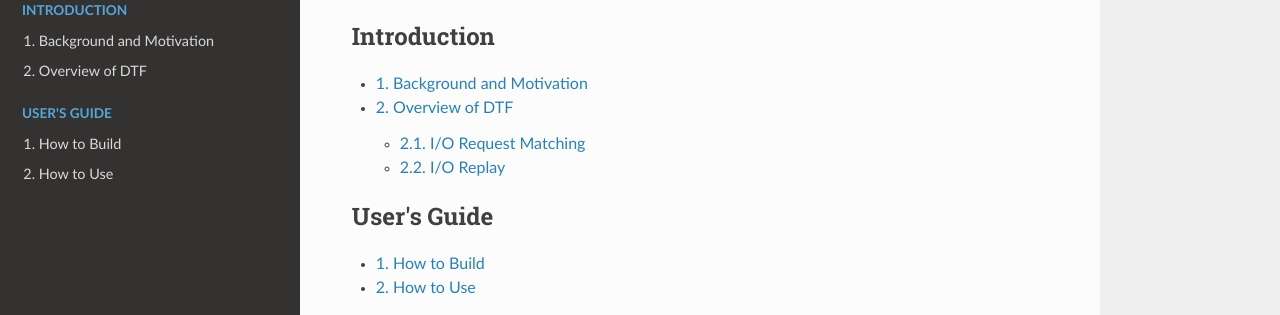
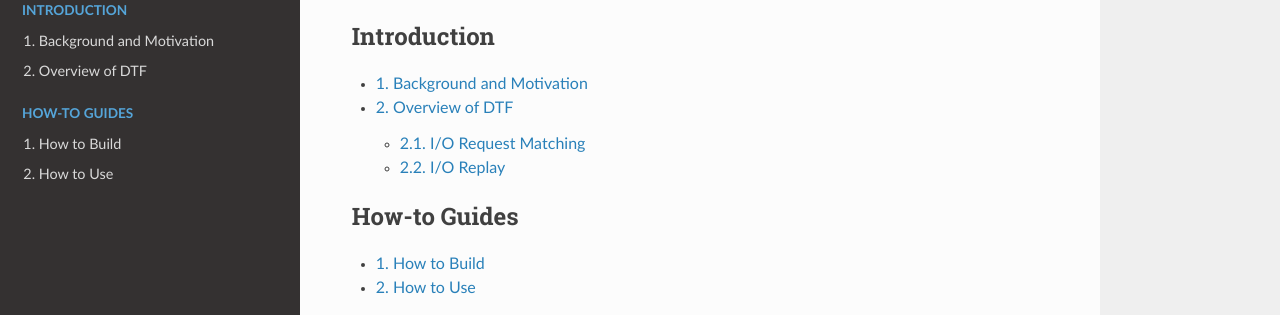
Before and after one commit to yjie2366/dtf-docs, a Sphinx documentation site: the page built from docs/source/index.rst, in a window 1280 px wide. Shown: the part 136-451 px from the top of the page. Built offline with Sphinx 7.4.7 and the Read the Docs theme 2.0.0, drawn with Linux system fonts in a browser that asks for light colours.

Commit message:
Change into How-to guides

```diff
--- a/docs/source/index.rst
+++ b/docs/source/index.rst
@@ -10,6 +10,6 @@ Data Transfer Framework (DTF)
 
 .. toctree::
     :maxdepth: 2
-    :caption: User's Guide
+    :caption: How-to Guides
 
     user
```
